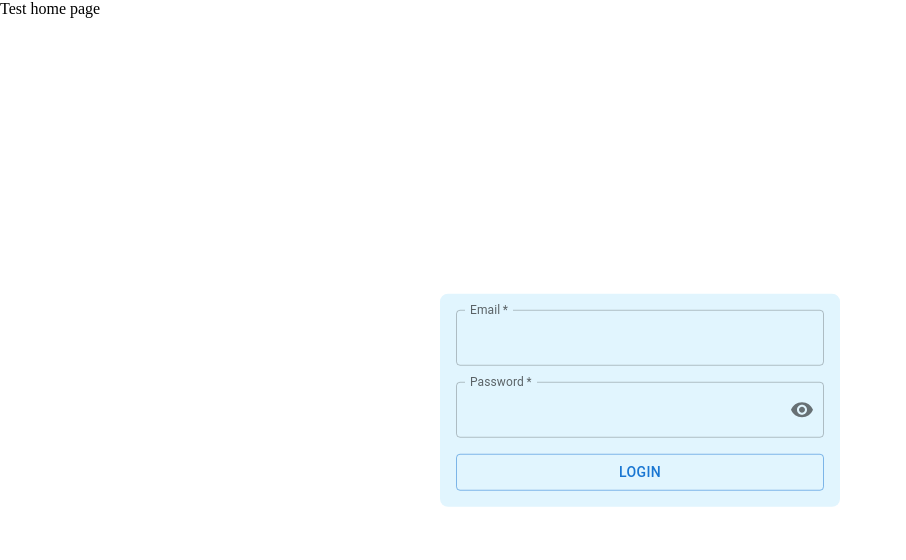
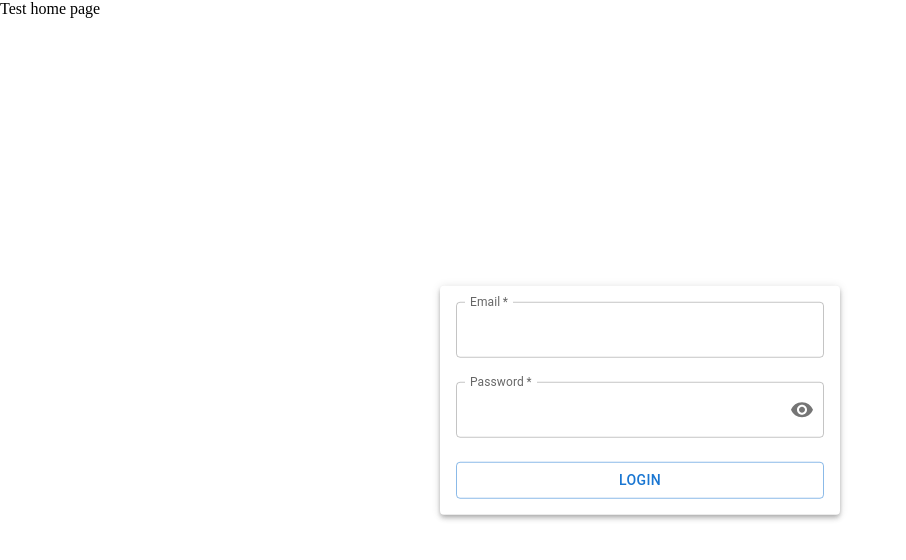
Before and after one commit to Viktor1897/simple-academy, a React (Vite) app: page /#/ in a window 1280 px wide. Both pictures are taken after a click on the button "LOGIN". Shown: the top 560 px of the page, without its empty margins (0-906 px from the left). Built offline with nearby package versions, Linux system fonts and the light colour scheme; no server answers.

Commit message:
update LoginForm structure

```diff
--- a/src/components/LoginForm/LoginForm.tsx
+++ b/src/components/LoginForm/LoginForm.tsx
@@ -1,9 +1,9 @@
 import Visibility from "@mui/icons-material/Visibility";
 import VisibilityOff from "@mui/icons-material/VisibilityOff";
-import { Button, Grid, IconButton, InputAdornment, TextField } from "@mui/material";
-import { lightBlue } from "@mui/material/colors";
+import { Button, IconButton, InputAdornment, Paper, TextField } from "@mui/material";
+import { Stack } from "@mui/system";
 import { signInWithEmailAndPassword } from "firebase/auth";
-import { useState } from "react";
+import { FormEvent, useState } from "react";
 import { useNavigate } from "react-router-dom";
 
 import { auth } from "../../firebase/firebase";
@@ -19,7 +19,8 @@ const LoginForm = () => {
 
     const handleClickShowPassword = () => setShowPassword((show) => !show);
 
-    const login = async () => {
+    const handleSubmit = async (e: FormEvent) => {
+        e.preventDefault();
         await signInWithEmailAndPassword(auth, email, password)
             .then(() => {
                 navigate(ADMINISTRATION_ROUTE);
@@ -31,21 +32,18 @@ const LoginForm = () => {
     };
 
     return (
-        <Grid
-            container
-            width="400px"
-            gap={2}
-            padding={2}
-            direction="column"
+        <Paper
+            elevation={4}
             sx={{
-                backgroundColor: lightBlue[50],
-                borderRadius: 2,
-                margin: "0 auto",
+                width: "400px",
+                padding: 2,
                 position: "absolute",
                 top: "50%",
                 left: "50%",
                 transform: "translate(-50%, -50%)",
             }}>
+            <form onSubmit={handleSubmit}>
+                <Stack gap={3}>
                     <TextField
                         InputLabelProps={{
                             shrink: true,
@@ -73,13 +71,14 @@ const LoginForm = () => {
                                     {showPassword ? <VisibilityOff /> : <Visibility />}
                                 </IconButton>
                             </InputAdornment>
-
                         }}
                         value={password}
                         onChange={(e) => setPassword(e.target.value)}
                     />
-            <Button variant='outlined' onClick={login}>Login</Button>
-        </Grid>
+                    <Button type="submit" variant='outlined'>Login</Button>
+                </Stack>
+            </form>
+        </Paper>
     );
 };
 
```
Lines whose indentation alone changed are shown as unchanged.
